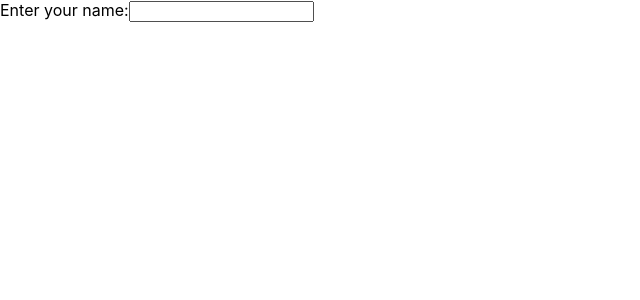
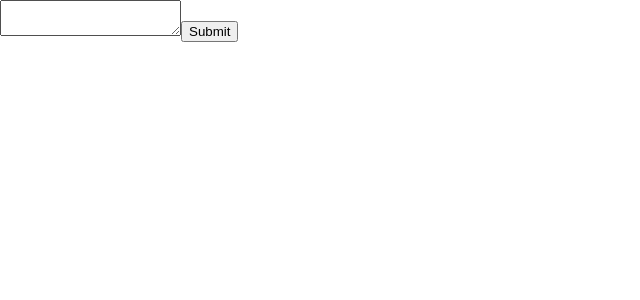
Before and after one commit to jegbune/my-ecommerce-app, a React (Create React App) app: page / in a window 1280 px wide. Shown: the top 300 px of the page, without its empty margins (0-640 px from the left). Built offline with nearby package versions, Linux system fonts and the light colour scheme.

Commit message:
Exercise on Form Submission

```diff
--- a/src/App.js
+++ b/src/App.js
@@ -1,11 +1,12 @@
 // import logo from './logo.svg';
 import './App.css';
 import Menu from './Component/Menu';
-
+import Form from './Component/Form'
 function App() {
   return (
     <div className="App">
-      <Menu />
+      {/* <Menu /> */}
+      <Form />
       {/* <header className="App-header">
         <img src={logo} className="App-logo" alt="logo" />
         <p>
--- /dev/null
+++ b/src/Component/Form.js
@@ -0,0 +1,24 @@
+import React, { useState } from 'react'
+
+function Form() {
+    const [text, setText] = useState('')
+
+    const handleSubmit = (event) => {
+        event.preventDefault()
+        alert(text)
+    }
+
+    return (
+       <form onSubmit={handleSubmit}>
+        <label>
+            <textarea
+            value={text}
+            onChange={(e) => setText(e.target.value)}
+            />
+        </label>
+        <input type='submit' />
+       </form>
+    )
+}
+
+export default Form
--- a/src/Component/Menu.js
+++ b/src/Component/Menu.js
@@ -1,27 +1,77 @@
-import { useState } from "react"
-import React from 'react'
+import React, {useState} from 'react'
 
 function Menu() {
-    const [name, setName] = useState('');
 
-    const handleSubmit = (event) => {
-        // event.preventDefault();
-        alert(`The name you entered was: ${name}`)
+    const [inputs, setInputs] = useState({});
 
-    }
+        const handleChange = (event) => {
+          const name = event.target.name;
+          const value = event.target.value;
+          setInputs(values => ({...values, [name]: value}))
+        }
 
-    return (
-        <form onSubmit={handleSubmit}>
+        const handleSubmit = (event) => {
+          event.preventDefault();
+          alert(inputs);
+        }
+
+        return (
+          <form onSubmit={handleSubmit}>
             <label>Enter your name:
             <input
-            type='text'
-            value={name}
-            onChange={(e) => setName(e.target.value)}
+              type="text"
+              name="username"
+              value={inputs.username || ""}
+              onChange={handleChange}
             />
             </label>
-        </form>
+            <label>Enter your age:
+              <input
+                type="number"
+                name="age"
+                value={inputs.age || ""}
+                onChange={handleChange}
+              />
+              </label>
+              <input type="submit" />
+          </form>)
 
-    )
+    // const [inputs, setInputs] = useState({})
+
+    // const handleChange = (event) => {
+    //     const name = event.target.name
+    //     const value = event.target.value
+    //     setInputs(values => ({...values, [name]: value}))
+    // }
+
+    // const handleSubmit = (event) => {
+    //     event.preventDefault();
+    //     alert(inputs)
+    // }
+
+    // return (
+    //     <form onSubmit={handleSubmit}>
+
+    //         <label>Enter your name:
+    //             <input
+    //                 type="text"
+    //                 name="username"
+    //                 value={inputs.username || ''}
+    //                 onChange={handleChange}
+    //             />
+    //         </label>
+
+    //         <label>Enter your age:
+    //             <input
+    //                 type="text"
+    //                 name="age"
+    //                 value={inputs.age || ''}
+    //                 onChange={handleChange}
+    //             />
+    //         </label>
+    //         <input type='submit' />
+    //     </form>
+    // )
 }
 
 export default Menu
--- a/src/Component/MenuList.js
+++ /dev/null
@@ -1 +0,0 @@
-export const vehicle = ['BMW', 'Fiat', 'Toyota', 'Audi', 'Mercedi Benz', 'Nissan', 'Ferrari', 'Cadallac']
```
